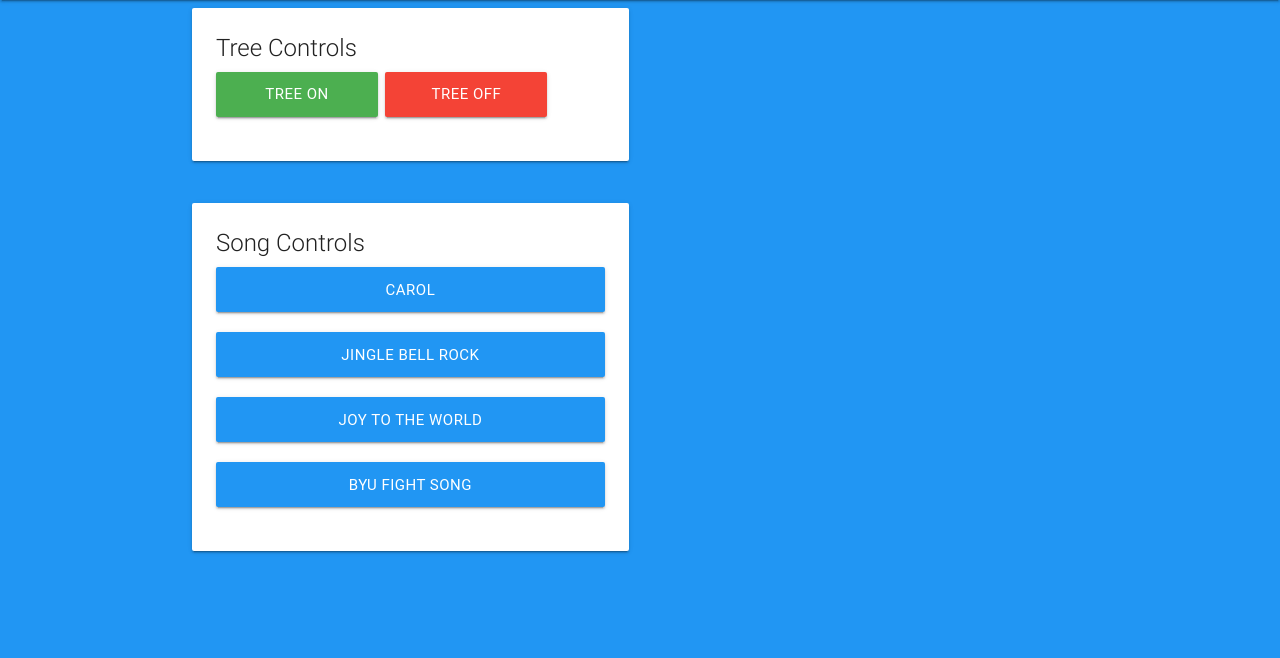
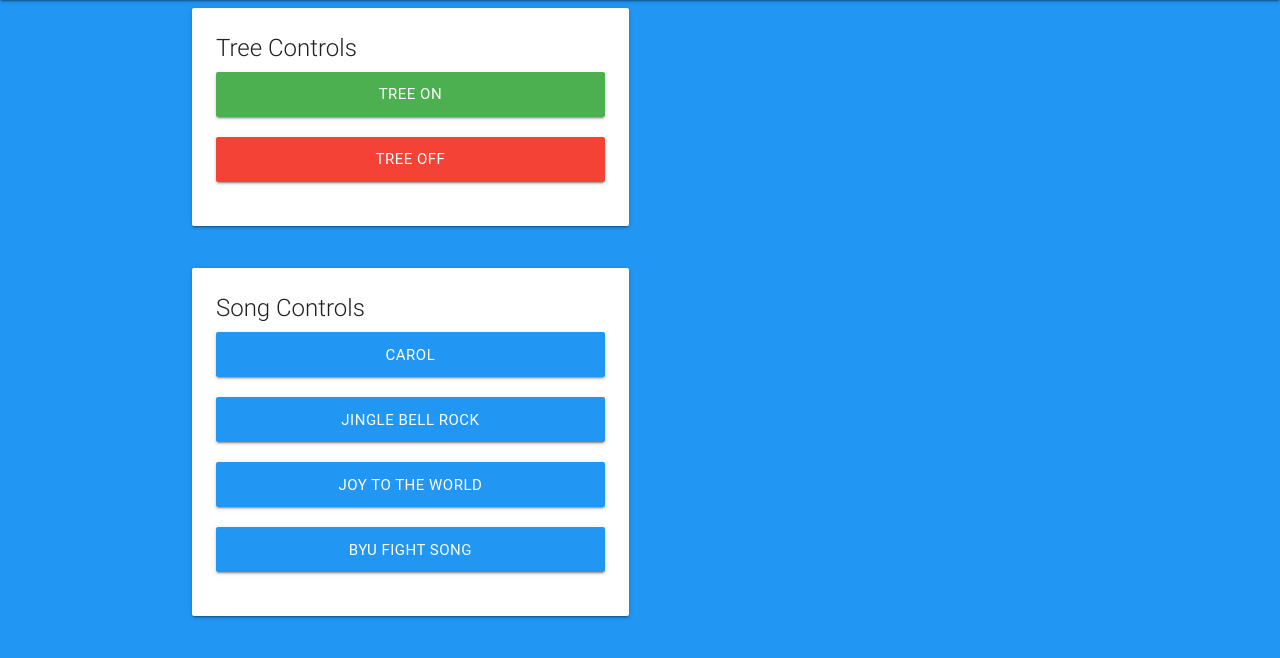
Before and after one commit to cpett/christmas_tree, a PHP site: page / in a window 1280 px wide. Shown: the part 64-722 px from the top of the page. Run offline with PHP 8.4, Linux system fonts and the light colour scheme; some libraries are stand-ins or nearby versions; some web fonts are replaced.

```diff
--- a/index.php
+++ b/index.php
@@ -24,8 +24,12 @@
               <span class="card-title">Tree Controls</span>
 		<div class="row">
 			<div class="col l12 m12 m12">
-				<button id="btnPlay" class="center-align btn green xmas_btn col s5">Tree On</button>
-				<button id="btnStop" class="center-align btn red xmas_btn col s5">Tree Off</button>
+				<button id="btnPlay" class="btn green xmas_btn col s12">Tree On</button>
+			</div>
+		</div>
+		<div class="row">
+			<div class="col l12 m12 s12">
+				<button id="btnStop" class="btn red xmas_btn col s12">Tree Off</button>
 			</div>
 		</div>
             </div>
```
Also changed, not shown: 1 other file.
